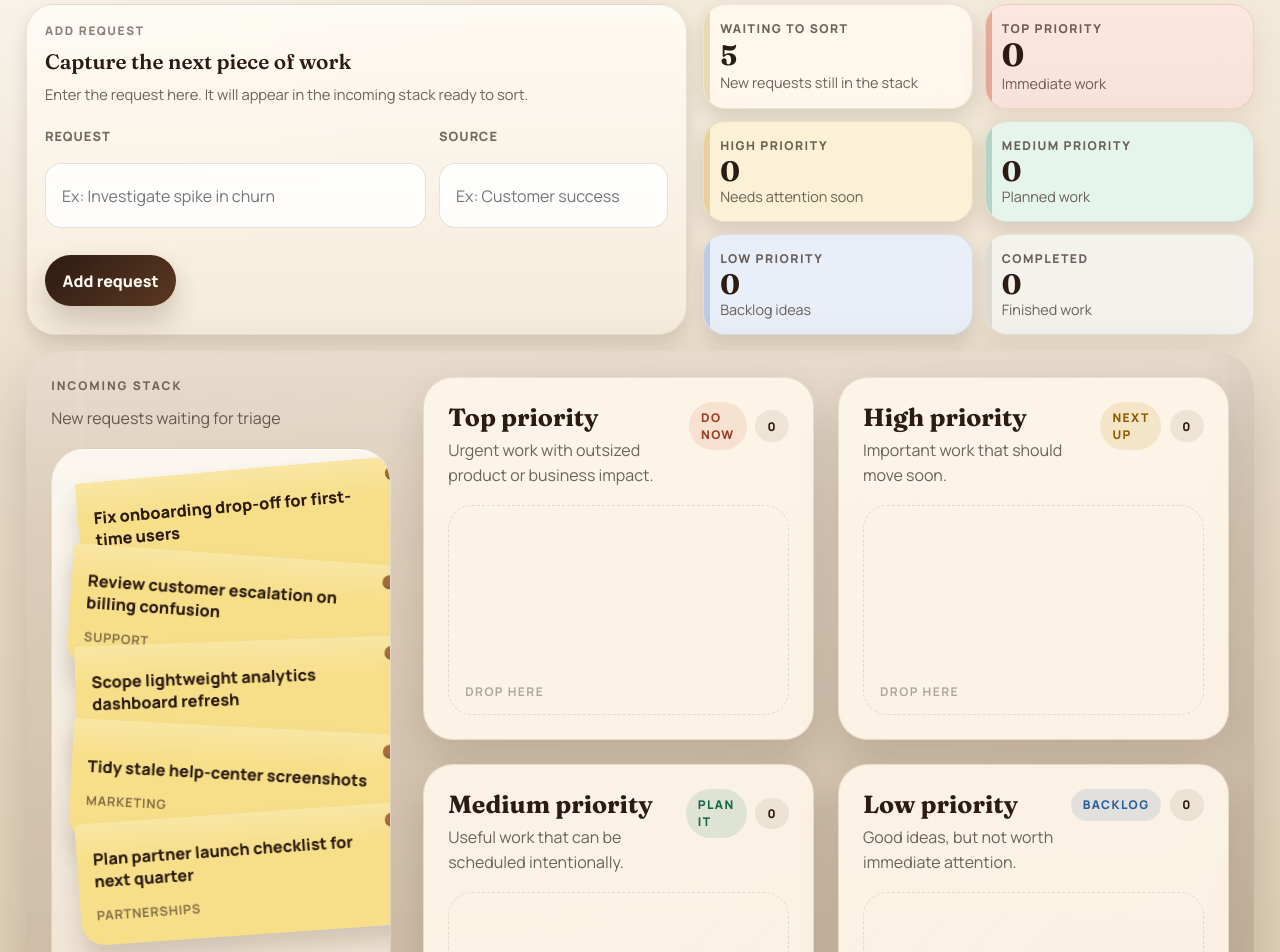
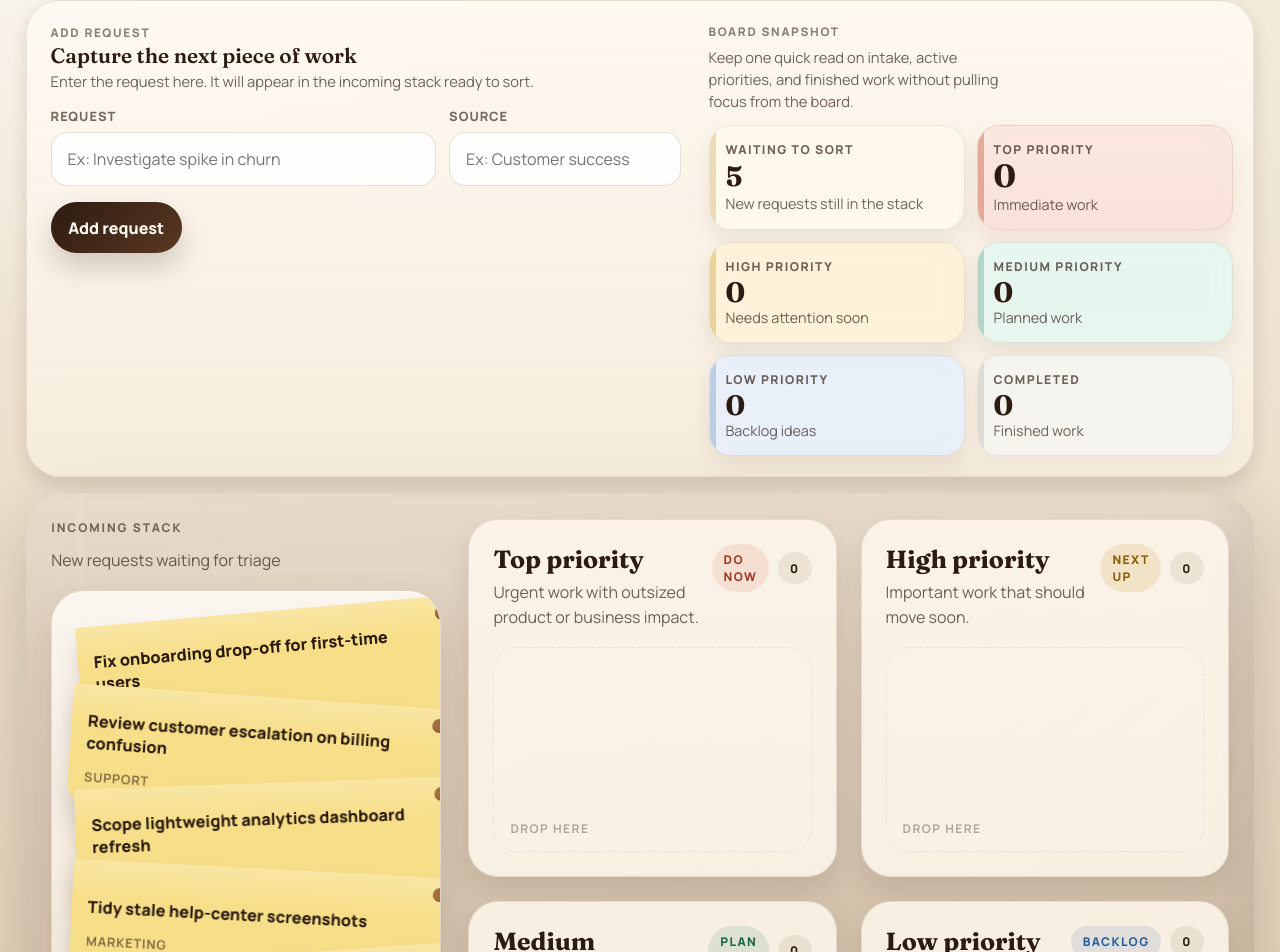
Before and after one commit to fleuter1071/sorting-fun, a React (Vite) app: page / in a window 1280 px wide. Shown: the part 220-1172 px from the top of the page. Built offline with nearby package versions, Linux system fonts and the light colour scheme.

Commit message:
Refine board hierarchy and completed styling

```diff
--- a/src/App.jsx
+++ b/src/App.jsx
@@ -302,6 +302,7 @@ function App() {
         </header>
 
         <section className="workspace-band" aria-label="Board controls and summary">
+          <div className="workspace-band-shell">
             <form className="composer" onSubmit={handleCreateRequest}>
               <div className="composer-head">
                 <div className="composer-copy">
@@ -309,7 +310,9 @@ function App() {
                     {editingId ? "Editing note" : "Add request"}
                   </p>
                   <p className="composer-title">
-                  {editingId ? "Update the request and keep sorting" : "Capture the next piece of work"}
+                    {editingId
+                      ? "Update the request and keep sorting"
+                      : "Capture the next piece of work"}
                   </p>
                   <p className="composer-subtle">
                     {editingId
@@ -359,6 +362,15 @@ function App() {
               </div>
             </form>
 
+            <aside className="summary-panel" aria-label="Board snapshot">
+              <div className="summary-panel-head">
+                <p className="composer-kicker">Board snapshot</p>
+                <p className="summary-panel-copy">
+                  Keep one quick read on intake, active priorities, and finished
+                  work without pulling focus from the board.
+                </p>
+              </div>
+
               <section className="board-summary" aria-label="Board summary">
                 <SummaryCard
                   tone="incoming"
@@ -397,6 +409,8 @@ function App() {
                   detail="Finished work"
                 />
               </section>
+            </aside>
+          </div>
         </section>
 
         <main className="board" aria-label="Request sorting board">
--- a/src/styles.css
+++ b/src/styles.css
@@ -73,7 +73,7 @@ input {
   gap: 1rem;
   align-items: start;
   max-width: 1320px;
-  margin: 0 auto 1rem;
+  margin: 0 auto 0.75rem;
 }
 
 .eyebrow,
@@ -124,12 +124,42 @@ input {
 }
 
 .workspace-band {
-  display: grid;
-  grid-template-columns: minmax(360px, 1.2fr) minmax(0, 1fr);
-  gap: 1rem;
   max-width: 1320px;
   margin: 0 auto 1rem;
-  align-items: stretch;
+}
+
+.workspace-band-shell {
+  display: grid;
+  grid-template-columns: minmax(360px, 1.15fr) minmax(320px, 0.95fr);
+  gap: 1.2rem;
+  align-items: start;
+  padding: 1.1rem 1.15rem;
+  border-radius: 34px;
+  background:
+    linear-gradient(180deg, rgba(255, 250, 243, 0.88), rgba(248, 239, 225, 0.8));
+  border: 1px solid rgba(122, 82, 54, 0.13);
+  box-shadow: var(--shadow-sm);
+  backdrop-filter: blur(12px);
+}
+
+.summary-panel {
+  display: grid;
+  gap: 0.8rem;
+  align-content: start;
+  padding: 0.3rem 0.15rem 0.15rem 0.2rem;
+}
+
+.summary-panel-head {
+  display: grid;
+  gap: 0.35rem;
+}
+
+.summary-panel-copy {
+  margin: 0;
+  max-width: 34ch;
+  color: var(--muted);
+  font-size: 0.92rem;
+  line-height: 1.5;
 }
 
 .board-summary {
@@ -144,9 +174,9 @@ input {
   gap: 0.15rem;
   padding: 0.95rem 1rem;
   border-radius: 22px;
-  background: rgba(255, 250, 242, 0.62);
+  background: rgba(255, 250, 242, 0.74);
   border: 1px solid rgba(122, 82, 54, 0.12);
-  box-shadow: var(--shadow-sm);
+  box-shadow: 0 10px 22px rgba(35, 20, 10, 0.08);
   backdrop-filter: blur(14px);
   position: relative;
   overflow: hidden;
@@ -203,9 +233,9 @@ input {
 }
 
 .summary-card[data-tone="completed"] {
-  background: rgba(244, 243, 239, 0.92);
+  background: rgba(246, 244, 240, 0.9);
   border-color: rgba(98, 91, 76, 0.1);
-  box-shadow: 0 8px 18px rgba(68, 43, 21, 0.06);
+  box-shadow: 0 6px 14px rgba(68, 43, 21, 0.04);
 }
 
 .summary-card[data-tone="completed"]::before {
@@ -262,8 +292,8 @@ input {
 
 .board {
   display: grid;
-  grid-template-columns: minmax(300px, 340px) minmax(0, 1fr);
-  gap: var(--space-5);
+  grid-template-columns: minmax(340px, 390px) minmax(0, 1fr);
+  gap: 1.7rem;
   max-width: 1320px;
   margin: 0 auto;
   padding: clamp(1.1rem, 2vw, 1.8rem);
@@ -301,12 +331,11 @@ input {
 .composer {
   display: grid;
   gap: 1rem;
-  padding: 1.1rem 1.15rem;
-  border-radius: 28px;
-  background:
-    linear-gradient(180deg, rgba(255, 252, 246, 0.9), rgba(247, 237, 220, 0.84));
-  border: 1px solid rgba(122, 82, 54, 0.14);
-  box-shadow: var(--shadow-sm);
+  padding: 0.35rem;
+  border-radius: 24px;
+  background: transparent;
+  border: 0;
+  box-shadow: none;
 }
 
 .composer-head {
@@ -393,13 +422,15 @@ input {
 }
 
 .incoming-stack {
-  min-height: 680px;
+  min-height: 700px;
   padding: var(--space-4);
   border-radius: calc(var(--radius-xl) + 4px);
   background:
     linear-gradient(180deg, rgba(255, 252, 247, 0.86), rgba(244, 231, 214, 0.84));
   border: 1px solid var(--line);
-  box-shadow: inset 0 1px 0 rgba(255, 255, 255, 0.55);
+  box-shadow:
+    inset 0 1px 0 rgba(255, 255, 255, 0.55),
+    0 22px 42px rgba(78, 47, 25, 0.12);
   position: relative;
   overflow: hidden;
 }
@@ -424,9 +455,9 @@ input {
   min-height: 320px;
   padding: var(--space-4);
   border-radius: var(--radius-xl);
-  background: var(--panel);
+  background: rgba(255, 248, 238, 0.84);
   border: 1px solid var(--line);
-  box-shadow: var(--shadow-md);
+  box-shadow: 0 14px 28px rgba(35, 20, 10, 0.1);
   display: flex;
   flex-direction: column;
   gap: var(--space-3);
@@ -449,7 +480,7 @@ input {
 
 .pile.active-target {
   transform: translateY(-4px) scale(1.01);
-  box-shadow: 0 28px 56px rgba(35, 20, 10, 0.2);
+  box-shadow: 0 22px 42px rgba(35, 20, 10, 0.16);
 }
 
 .pile[data-priority="top"].active-target {
@@ -525,12 +556,13 @@ input {
   position: relative;
   flex: 1;
   border-radius: var(--radius-lg);
-  border: 1px dashed rgba(67, 42, 24, 0.12);
+  border: 1px dashed rgba(67, 42, 24, 0.09);
   padding: var(--space-3);
   display: flex;
   flex-direction: column;
   gap: 0.9rem;
   min-height: 180px;
+  background: rgba(255, 255, 255, 0.12);
 }
 
 .pile-dropzone::before {
@@ -646,9 +678,9 @@ input {
 
 .note-card[data-tone="completed"] {
   background:
-    linear-gradient(180deg, rgba(255, 255, 255, 0.28), transparent 34%),
-    rgba(239, 236, 226, 0.92);
-  box-shadow: 0 12px 20px rgba(68, 43, 21, 0.1);
+    linear-gradient(180deg, rgba(255, 255, 255, 0.22), transparent 34%),
+    rgba(241, 238, 231, 0.96);
+  box-shadow: 0 7px 14px rgba(68, 43, 21, 0.06);
 }
 
 .note-pin {
@@ -740,12 +772,12 @@ input {
 
 .completed-zone {
   max-width: 1320px;
-  margin: 1rem auto 0;
-  padding: 1rem 1.1rem 1.15rem;
+  margin: 0.8rem auto 0;
+  padding: 0.95rem 1.1rem 1rem;
   border-radius: 30px;
-  background: rgba(249, 247, 242, 0.5);
-  border: 1px solid rgba(122, 82, 54, 0.09);
-  box-shadow: var(--shadow-sm);
+  background: rgba(250, 248, 243, 0.36);
+  border: 1px solid rgba(122, 82, 54, 0.07);
+  box-shadow: 0 6px 16px rgba(68, 43, 21, 0.04);
 }
 
 .completed-zone-header {
@@ -773,7 +805,7 @@ input {
 .completed-list {
   display: grid;
   grid-template-columns: repeat(3, minmax(0, 1fr));
-  gap: 0.9rem;
+  gap: 0.75rem;
 }
 
 .completed-card {
@@ -781,12 +813,26 @@ input {
   left: auto;
   right: auto;
   inset: auto;
-  min-height: 120px;
+  min-height: 110px;
 }
 
 .completed-card,
 .completed-card .note-surface {
   cursor: default;
+}
+
+.completed-card .note-surface {
+  min-height: 110px;
+  padding-bottom: 0.8rem;
+}
+
+.completed-card .note-title {
+  font-size: 0.98rem;
+}
+
+.completed-card .note-meta,
+.completed-card .note-status-label {
+  color: rgba(44, 27, 17, 0.5);
 }
 
 .completed-empty {
@@ -894,7 +940,7 @@ input {
 }
 
 @media (max-width: 1024px) {
-  .workspace-band {
+  .workspace-band-shell {
     grid-template-columns: 1fr;
   }
 
@@ -928,6 +974,10 @@ input {
 
   .board-summary {
     grid-template-columns: repeat(2, minmax(0, 1fr));
+  }
+
+  .workspace-band-shell {
+    padding: 0.95rem;
   }
 
   .composer-fields {
```
Lines whose indentation alone changed are shown as unchanged.
